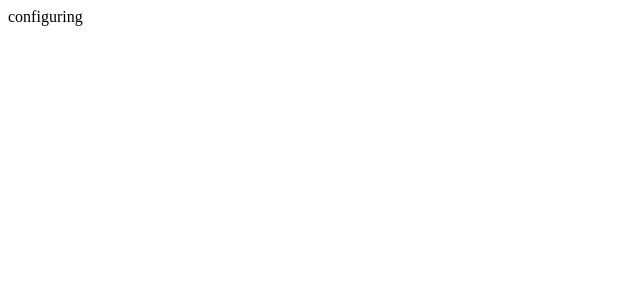
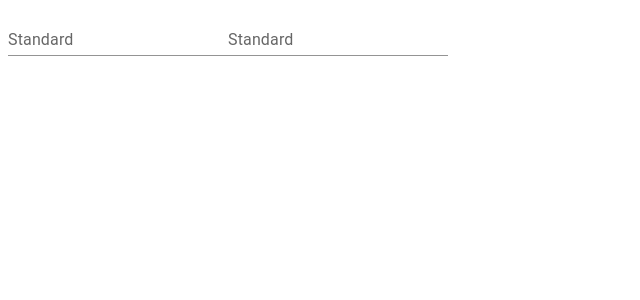
Before and after one commit to sudo-ezekiel/interview-assignments, a React (Create React App) app: page /login in a window 1280 px wide. Shown: the top 300 px of the page, without its empty margins (0-640 px from the left). Built offline with nearby package versions, Linux system fonts and the light colour scheme.

Commit message:
[qnr-front-end-assignment] Initial steps to wanted assessment result

```diff
--- a/package.json
+++ b/package.json
@@ -13,6 +13,7 @@
     "react": "^18.2.0",
     "react-dom": "^18.2.0",
     "react-redux": "^8.0.2",
+    "react-router-dom": "^6.3.0",
     "react-scripts": "5.0.1",
     "web-vitals": "^2.1.4"
   },
--- a/src/App.js
+++ b/src/App.js
@@ -1,8 +1,22 @@
-import React from 'react';
+import React, { Fragment } from 'react';
+import {BrowserRouter as Router, Route, Routes} from 'react-router-dom';
+// importing pages
+import { Login } from './components/pages/login';
+import { Home } from './components/pages/home';
+import { AuthRoute } from './components/auth/authRooting';
 
 function App() {
   return (
-    <>configuring</>
+    <Router>
+      <Fragment>
+        <Routes>
+          <Route exact path='/' element={<AuthRoute />}>
+            <Route exact path='/' element={<Home />} />
+          </Route>
+          <Route exact path="/login" element={<Login />}/>
+        </Routes>
+      </Fragment>
+    </Router>
   );
 }
 
--- /dev/null
+++ b/src/components/auth/authRooting.js
@@ -0,0 +1,10 @@
+import React from 'react';
+import { Navigate, Outlet } from 'react-router-dom';
+
+export const AuthRoute = () => {
+    const auth = true; // determine if authorized, from context or however you're doing it
+
+    // If authorized, return an outlet that will render child elements
+    // If not, return element that will navigate to login page
+    return auth ? <Outlet /> : <Navigate to="/login" />;
+}
--- /dev/null
+++ b/src/components/pages/home.js
@@ -0,0 +1,5 @@
+export const Home = () => {
+    return (
+        <div>data grid</div>
+    )
+}
--- /dev/null
+++ b/src/components/pages/login.js
@@ -0,0 +1,13 @@
+import { useState } from "react";
+import TextField from '@mui/material/TextField';
+
+export const Login = () => {
+    const [username, setUsername] = useState("");
+    const [password, setPassword] = useState("");
+    return (
+        <div>
+            <TextField id="standard-basic" label="Standard" variant="standard" />
+            <TextField id="standard-basic" label="Standard" variant="standard" />
+        </div>
+    )
+}
```
Also changed, not shown: 1 other file (tests, documents, lock files or other folders).
